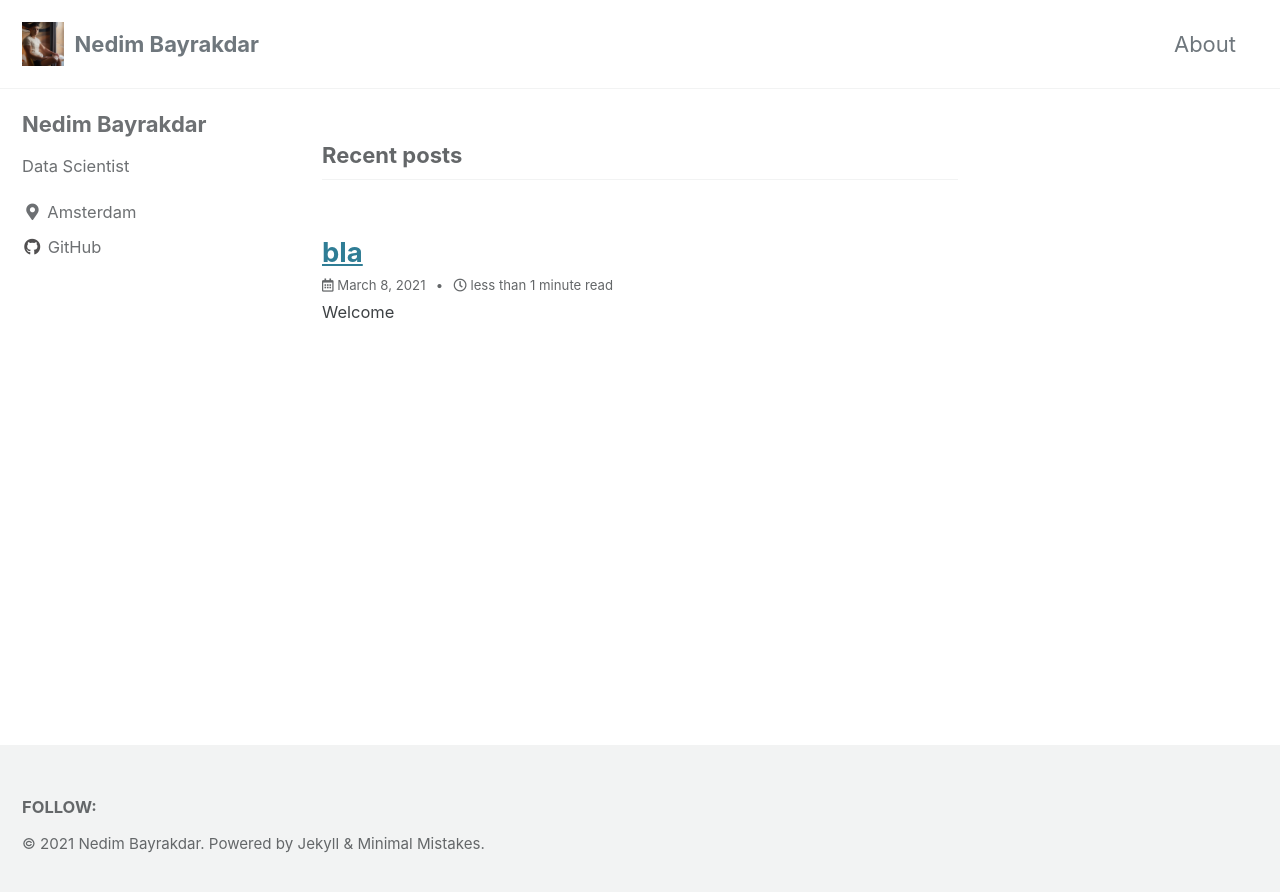
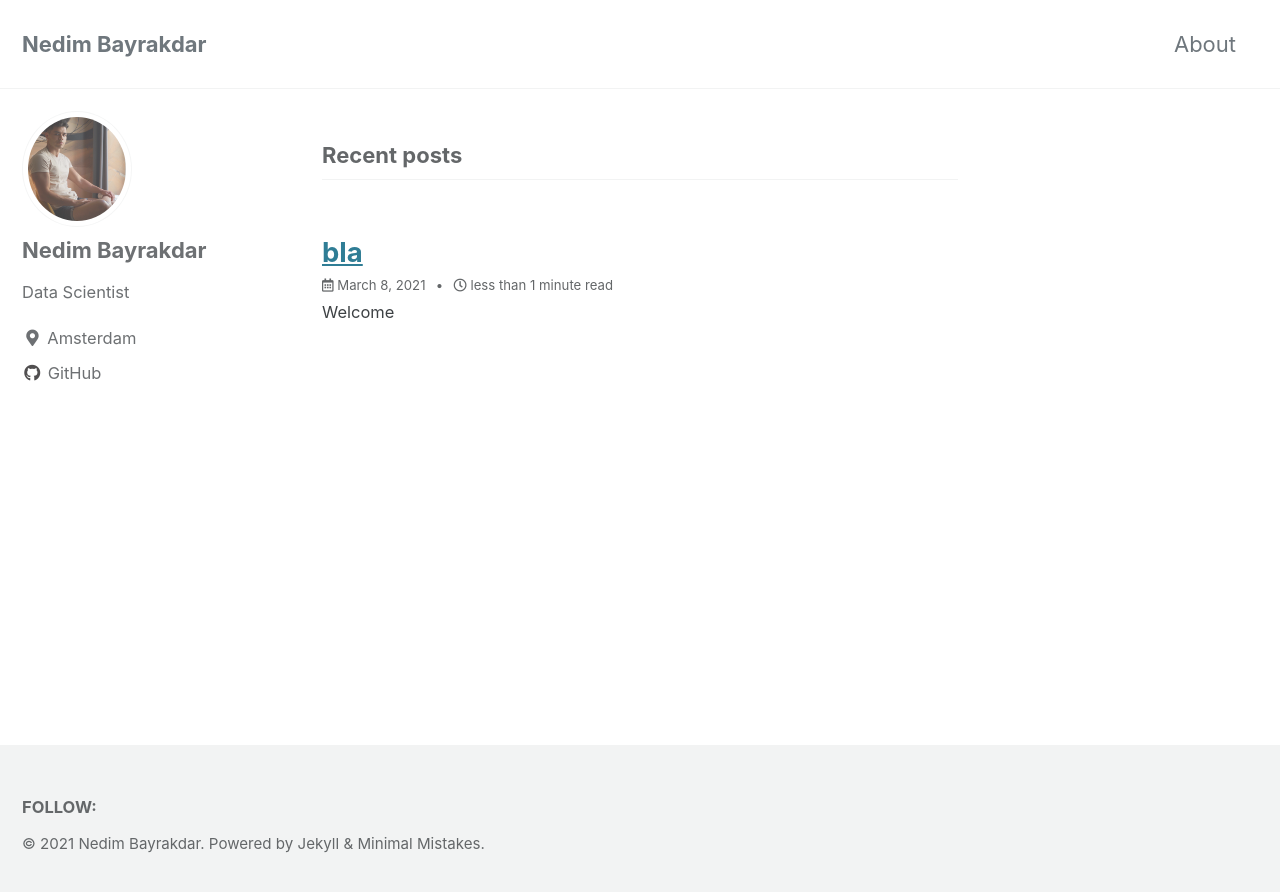
Before and after one commit to NedimBayrakdar/NedimBayrakdar.github.io, a Jekyll site: the page built from index.html, in a window 1280 px wide. Shown: the top 892 px of the page. Built offline with Jekyll 4.4.1, drawn with Linux system fonts in a browser that asks for light colours; cached includes are drawn as plain includes; the list of posts is cut into pages by our own code.

Commit message:
Add profile picture

```diff
--- a/_config.yml
+++ b/_config.yml
@@ -25,7 +25,7 @@ url                      : # the base hostname & protocol for your site e.g. "ht
 baseurl                  : # the subpath of your site, e.g. "/blog"
 repository               : # GitHub username/repo-name e.g. "mmistakes/minimal-mistakes"
 teaser                   : # path of fallback teaser image, e.g. "/assets/images/500x300.png"
-logo                     : "/assets/images/nedim.jpg" # path of logo image to display in the masthead, e.g. "/assets/images/88x88.png"
+logo                     : # path of logo image to display in the masthead, e.g. "/assets/images/88x88.png"
 masthead_title           : # overrides the website title displayed in the masthead, use " " for no title
 # breadcrumbs            : false # true, false (default)
 words_per_minute         : 200
@@ -96,7 +96,7 @@ analytics:
 # Site Author
 author:
   name             : "Nedim Bayrakdar"
-  avatar           : # path of avatar image, e.g. "/assets/images/bio-photo.jpg"
+  avatar           : "/assets/images/nedim.jpg" # path of avatar image, e.g. "/assets/images/bio-photo.jpg"
   bio              : "Data Scientist"
   location         : "Amsterdam"
   email            :
```
